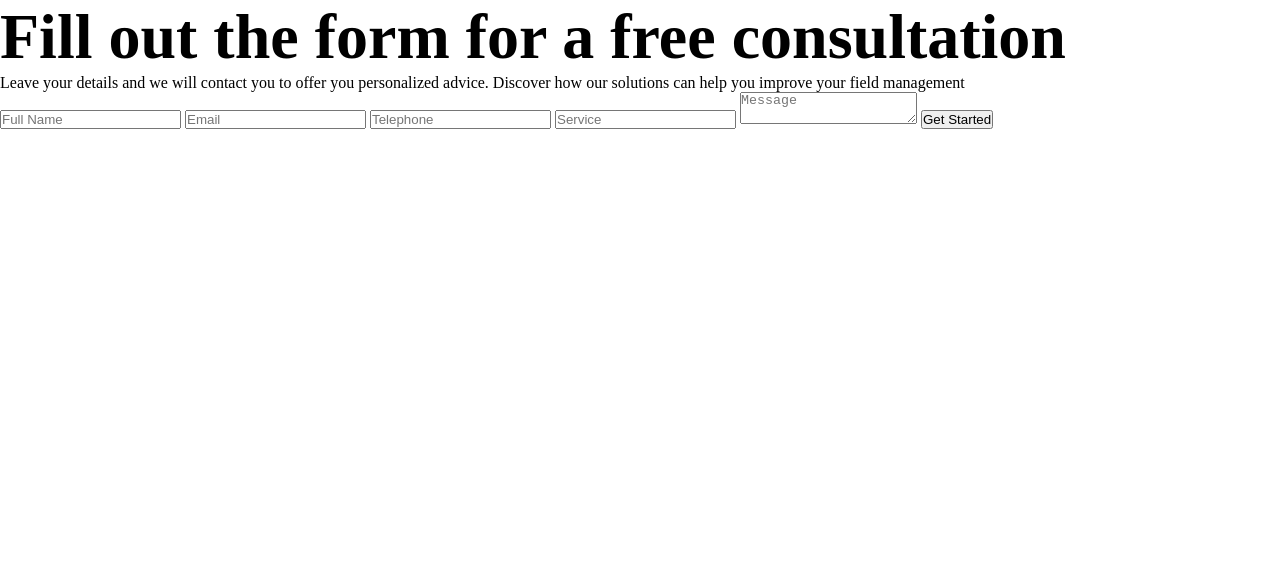
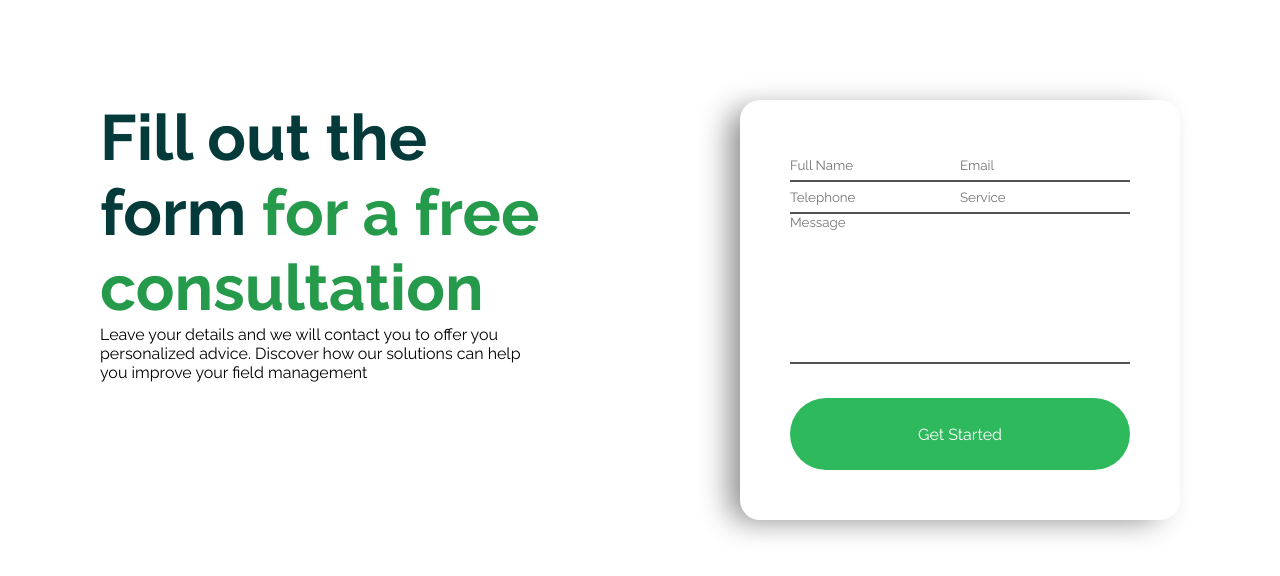
Before and after one commit to W3bW0rks/Agrocontrol-landing-page, a plain HTML site: page index.html in a window 1280 px wide. Drawn offline with Linux system fonts and the light colour scheme.

Commit message:
feat: add styles

```diff
--- a/css/styles.css
+++ b/css/styles.css
@@ -32,6 +32,7 @@ img {
 
 h1 {
     font-size: 4rem;
+    color: #043A3A;
 }
 
 h2 {
@@ -70,3 +71,94 @@ p {
 .button:hover {
     background-color: var(--primary-hover); /* Cambia el color según tu diseño */
 }
+
+
+/*Contact Page*/
+
+#contact {
+    font-family: "Raleway";
+}
+
+/*Left Section*/
+#txt-span {
+    color: #259a4b;
+}
+
+#left-section {
+    float: left;
+    width: 50%;
+    padding: 100px;
+}
+
+/*Right Section*/
+
+#right-section {
+    float: left;
+    width: 50%;
+    padding: 100px;
+}
+
+#full-name {
+    font-family: "Raleway";
+    border: none;
+    float: left;
+    width: 50%;
+    height: 32px;
+    border-bottom: 2px solid #525252;
+}
+
+#email {
+    border: none;
+    font-family: "Raleway";
+    float: left;
+    width: 50%;
+    height: 32px;
+    border-bottom: 2px solid #525252;
+}
+
+#telephone {
+    border: none;
+    font-family: "Raleway";
+    float: left;
+    width: 50%;
+    height: 32px;
+    border-bottom: 2px solid #525252;
+}
+
+#service {
+    border: none;
+    font-family: "Raleway";
+    float: left;
+    width: 50%;
+    height: 32px;
+    border-bottom: 2px solid #525252;
+}
+
+#message {
+    font-family: "Raleway";
+    border: none;
+    border-bottom: 2px solid #525252;
+    width: 100%;
+    height: 150px;
+    resize: none;
+}
+
+#form-contc {
+    padding: 50px;
+    border-radius: 20px;
+    box-shadow: -15px 5px 30px -5px #8c8a8a;
+}
+
+/*Button Submit*/
+
+#btt-contact {
+    margin-top: 30px;
+    width: 100%;
+    height: 72px;
+    color: #fff;
+    font-family: 'Raleway';
+    font-size: medium;
+    border: none;
+    background-color: #2FB95D;
+    border-radius: 50px;
+}
```
